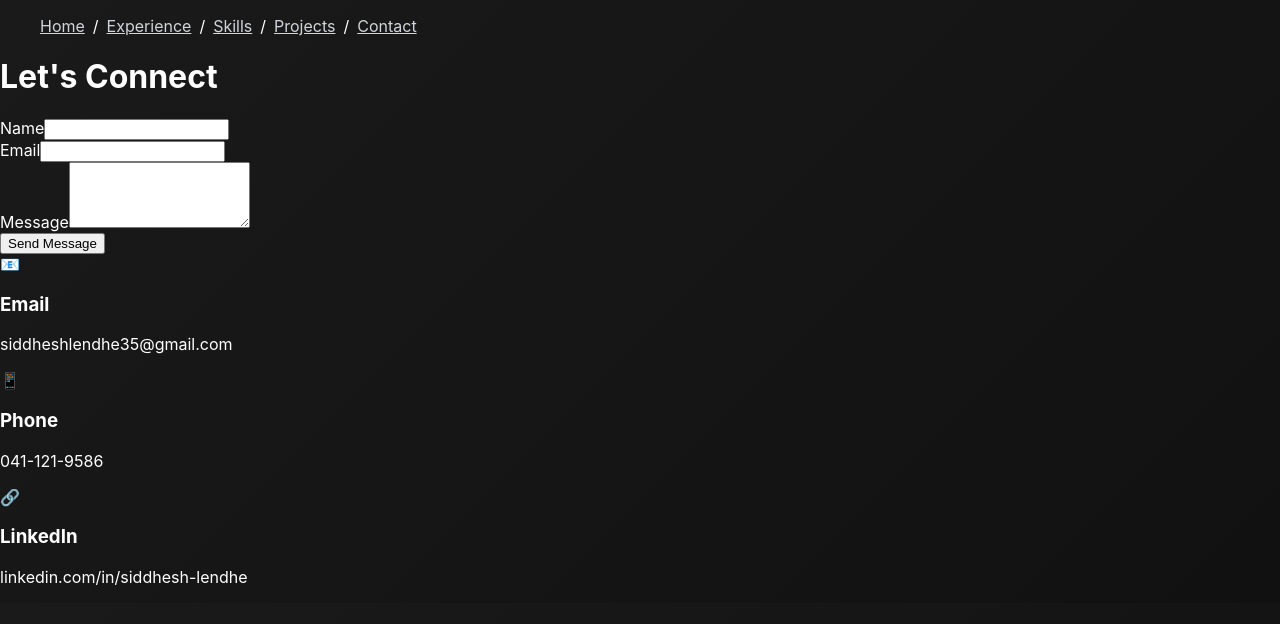
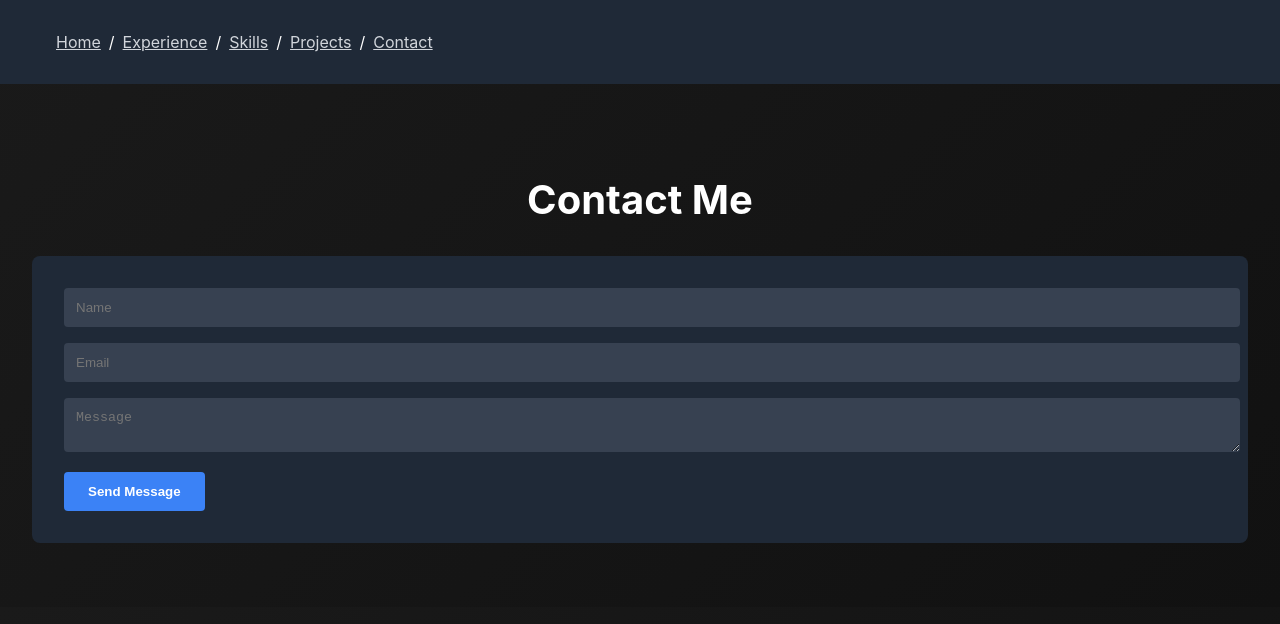
Before and after one commit to sidlendhe/portfolio-website, a React (Vite) app: page /portfolio-website/contact in a window 1280 px wide. Shown: the top 624 px of the page. Built offline with nearby package versions, Linux system fonts and the light colour scheme.

Commit message:
Some css changes

```diff
--- a/src/App.tsx
+++ b/src/App.tsx
@@ -5,12 +5,12 @@ import Projects from './pages/Projects';
 import Contact from './pages/Contact';
 import Experience from './pages/Experience';
 import Skills from './pages/Skills';
-import Navbar from './components/Navbar';
+import Breadcrumb from './components/Breadcrumb';
 
 const App = () => {
   return (
     <Router basename="/portfolio-website">
-      <Navbar />
+      <Breadcrumb />
       <Routes>
         <Route path="/" element={<Home />} />
         <Route path="/Experience" element={<Experience />} />
--- /dev/null
+++ b/src/components/Breadcrumb.tsx
@@ -0,0 +1,22 @@
+import React from 'react';
+import { Link } from 'react-router-dom';
+
+const Breadcrumb: React.FC = () => {
+  return (
+    <nav className="breadcrumb">
+      <ol>
+        <li><Link to="/">Home</Link></li>
+        <li>/</li>
+        <li><Link to="/experience">Experience</Link></li>
+        <li>/</li>
+        <li><Link to="/skills">Skills</Link></li>
+        <li>/</li>
+        <li><Link to="/projects">Projects</Link></li>
+        <li>/</li>
+        <li><Link to="/contact">Contact</Link></li>
+      </ol>
+    </nav>
+  );
+};
+
+export default Breadcrumb;
--- a/src/components/Navbar.tsx
+++ /dev/null
@@ -1,32 +0,0 @@
-import React from 'react';
-import { Link } from 'react-router-dom';
-
-const Navbar: React.FC = () => {
-  return (
-    <nav className="navbar">
-      <ol className="flex space-x-2 text-gray-300">
-        <li>
-          <Link to="/" className="hover:text-blue-400">Home</Link>
-        </li>
-        <li>/</li>
-        <li>
-          <Link to="/experience" className="hover:text-blue-400">Experience</Link>
-        </li>
-        <li>/</li>
-        <li>
-          <Link to="/skills" className="hover:text-blue-400">Skills</Link>
-        </li>
-        <li>/</li>
-        <li>
-          <Link to="/projects" className="hover:text-blue-400">Projects</Link>
-        </li>
-        <li>/</li>
-        <li>
-          <Link to="/contact" className="hover:text-blue-400">Contact</Link>
-        </li>
-      </ol>
-    </nav>
-  );
-};
-
-export default Navbar;
--- a/src/pages/Contact.tsx
+++ b/src/pages/Contact.tsx
@@ -2,72 +2,15 @@ import React from 'react';
 
 const Contact: React.FC = () => {
   return (
-    <div className="min-h-screen bg-gray-900 text-white py-20 px-4">
-      <div className="max-w-6xl mx-auto">
-        <h1 className="text-4xl font-bold mb-12 text-center text-blue-400">Let's Connect</h1>
-
-        <div className="grid md:grid-cols-2 gap-12">
-          {/* Contact Form */}
-          <div className="bg-gray-800 p-8 rounded-xl shadow-2xl">
-            <form className="space-y-6">
-              <div>
-                <label className="block text-sm font-medium mb-2">Name</label>
-                <input
-                  type="text"
-                  className="w-full bg-gray-700 rounded-lg px-4 py-3 focus:ring-2 focus:ring-blue-500"
-                />
-              </div>
-              <div>
-                <label className="block text-sm font-medium mb-2">Email</label>
-                <input
-                  type="email"
-                  className="w-full bg-gray-700 rounded-lg px-4 py-3 focus:ring-2 focus:ring-blue-500"
-                />
-              </div>
-              <div>
-                <label className="block text-sm font-medium mb-2">Message</label>
-                <textarea
-                  rows={4}
-                  className="w-full bg-gray-700 rounded-lg px-4 py-3 focus:ring-2 focus:ring-blue-500"
-                ></textarea>
-              </div>
-              <button className="bg-blue-600 hover:bg-blue-700 w-full py-3 rounded-lg font-semibold transition-colors">
-                Send Message
-              </button>
-            </form>
-          </div>
-
-          {/* Social Links */}
-          <div className="bg-gray-800 p-8 rounded-xl shadow-2xl space-y-6">
-            <div className="flex items-center space-x-4">
-              <div className="bg-blue-600 p-3 rounded-lg">
-                📧
-              </div>
-              <div>
-                <h3 className="font-bold">Email</h3>
-                <p className="text-gray-400">siddheshlendhe35@gmail.com</p>
-              </div>
-            </div>
-            <div className="flex items-center space-x-4">
-              <div className="bg-blue-600 p-3 rounded-lg">
-                📱
-              </div>
-              <div>
-                <h3 className="font-bold">Phone</h3>
-                <p className="text-gray-400">041-121-9586</p>
-              </div>
-            </div>
-            <div className="flex items-center space-x-4">
-              <div className="bg-blue-600 p-3 rounded-lg">
-                🔗
-              </div>
-              <div>
-                <h3 className="font-bold">LinkedIn</h3>
-                <p className="text-gray-400">linkedin.com/in/siddhesh-lendhe</p>
-              </div>
-            </div>
-          </div>
-        </div>
+    <div className="contact">
+      <h1>Contact Me</h1>
+      <div className="contact-form animate-slide-up">
+        <form>
+          <input type="text" placeholder="Name" />
+          <input type="email" placeholder="Email" />
+          <textarea placeholder="Message"></textarea>
+          <button type="submit">Send Message</button>
+        </form>
       </div>
     </div>
   );
--- a/src/pages/Experience.tsx
+++ b/src/pages/Experience.tsx
@@ -2,36 +2,15 @@ import React from 'react';
 
 const Experience: React.FC = () => {
   return (
-    <div className="min-h-screen bg-gray-900 text-white py-20 px-4">
-      <div className="max-w-6xl mx-auto">
-        <h1 className="text-4xl font-bold mb-12 text-center text-blue-400">Professional Journey</h1>
-
-        {/* Timeline */}
-        <div className="space-y-12">
-          {/* CitrusAd */}
-          <div className="bg-gray-800 p-8 rounded-xl shadow-2xl border-l-4 border-blue-600">
-            <h2 className="text-2xl font-bold mb-2">🧪 CitrusAd - Software Test Engineer</h2>
-            <p className="text-gray-400 mb-4">06/2022 - Present | Brisbane</p>
-            <ul className="list-disc pl-6 space-y-3 text-gray-300">
-              <li>Designed Selenium Java automation frameworks with Cucumber</li>
-              <li>Implemented Kubernetes-based CI/CD pipelines in GCP</li>
-              <li>Conducted API testing with Postman and Swagger</li>
-            </ul>
-          </div>
-
-          {/* MYP Corp */}
-          <div className="bg-gray-800 p-8 rounded-xl shadow-2xl border-l-4 border-purple-600">
-            <h2 className="text-2xl font-bold mb-2">🤖 MYP Corporation - QA Automation Engineer</h2>
-            <p className="text-gray-400 mb-4">11/2021 - 06/2022 | Brisbane</p>
-            <ul className="list-disc pl-6 space-y-3 text-gray-300">
-              <li>Developed C# automation scripts with Selenium</li>
-              <li>Managed Azure DevOps pipelines</li>
-              <li>Optimized test case efficiency by 40%</li>
-            </ul>
-          </div>
-
-          {/* Add other experiences similarly */}
-        </div>
+    <div className="experience">
+      <h1>Professional Experience</h1>
+      <div className="job animate-slide-up">
+        <h2>Senior Software Test Engineer</h2>
+        <p>CitrusAd | 06/2022 - Present</p>
+        <ul>
+          <li>Developed automation frameworks using Selenium Java with Cucumber</li>
+          <li>Implemented CI/CD pipelines using Jenkins and Kubernetes</li>
+        </ul>
       </div>
     </div>
   );
--- a/src/pages/Projects.tsx
+++ b/src/pages/Projects.tsx
@@ -3,43 +3,11 @@ import React from 'react';
 const Projects: React.FC = () => {
   return (
     <div className="projects">
-      <div className="max-w-6xl mx-auto">
-        <h1 className="projects">Key Projects</h1>
-
-        <div className="projects-grid">
-          {/* Project 1 */}
-          <div className="project-card">
-            <div className="flex items-center mb-4">
-              <div className="bg-blue-600 p-3 rounded-lg mr-4">
-                🤖
-              </div>
-              <div>
-                <h3 className="projects">Test Automation Framework</h3>
-                <p className="text-gray-400">Selenium | Java | Cucumber</p>
-              </div>
-            </div>
-            <p className="text-gray-300">
-              Developed enterprise-level automation framework reducing regression testing time by 65%
-            </p>
-          </div>
-
-          {/* Project 2 */}
-          <div className="project-card">
-            <div className="flex items-center mb-4">
-              <div className="bg-purple-600 p-3 rounded-lg mr-4">
-                🔄
-              </div>
-              <div>
-                <h3 className="text-xl font-bold">CI/CD Pipeline</h3>
-                <p className="text-gray-400">Jenkins | Kubernetes | GCP</p>
-              </div>
-            </div>
-            <p className="text-gray-300">
-              Implemented containerized deployment pipeline improving release frequency by 40%
-            </p>
-          </div>
-
-          {/* Add more projects */}
+      <h1>Projects</h1>
+      <div className="projects-grid">
+        <div className="project-card animate-slide-up">
+          <h3>API Testing Framework</h3>
+          <p>Automated testing suite for e-commerce APIs</p>
         </div>
       </div>
     </div>
--- a/src/styles/Home.css
+++ b/src/styles/Home.css
@@ -37,34 +37,6 @@ body {
 .animate-slide-up {
   animation: slide-up 1s ease-out;
 }
-
-/* navbar Styles */
-.Navbar {
-  background-color: #1f2937;
-  padding: 1rem;
-}
-
-.navbar ol {
-  display: flex;
-  align-items: center;
-  gap: 0.5rem;
-}
-
-.navbar li {
-  display: flex;
-  align-items: center;
-  gap: 0.5rem;
-}
-
-.navbar a {
-  color: #d1d5db;
-  transition: color 0.3s ease;
-}
-
-.navbar a:hover {
-  color: #3b82f6;
-}
-
 
 /* Home Page */
 .home {
@@ -114,11 +86,6 @@ body {
   font-weight: bold;
   margin-bottom: 2rem;
   text-align: center;
-}
-
-.experience .timeline {
-  max-width: 800px;
-  margin: 0 auto;
 }
 
 .experience .job {
@@ -267,3 +234,30 @@ body {
 .contact-form button:hover {
   background-color: #2563eb;
 }
+
+/* Breadcrumb */
+.breadcrumb {
+  background-color: #1f2937;
+  padding: 1rem;
+}
+
+.breadcrumb ol {
+  display: flex;
+  align-items: center;
+  gap: 0.5rem;
+}
+
+.breadcrumb li {
+  display: flex;
+  align-items: center;
+  gap: 0.5rem;
+}
+
+.breadcrumb a {
+  color: #d1d5db;
+  transition: color 0.3s ease;
+}
+
+.breadcrumb a:hover {
+  color: #3b82f6;
+}
```
Also changed, not shown: src/pages/Home.tsx (+24 -48 lines), src/pages/Skills.tsx (+6 -50 lines).
